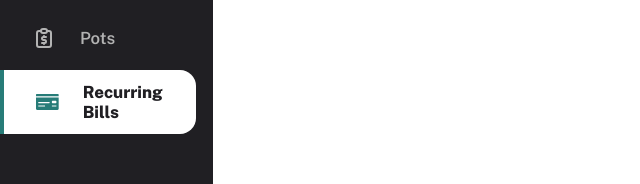
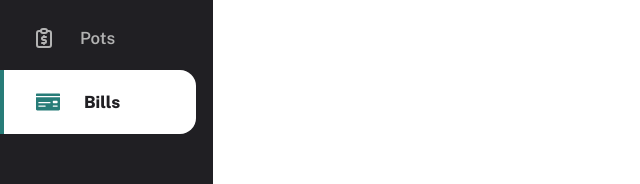
Before and after one commit to JurgenMik/FinanceApp, a React (Create React App) app: page /bills in a window 1280 px wide. Shown: the part 306-490 px from the top of the page, without its empty margins (0-640 px from the left). Built offline with nearby package versions, Linux system fonts and the light colour scheme.

Commit message:
FS-implemented-menu-links-as-components

```diff
--- a/src/components/MainMenu/MainMenu.scss
+++ b/src/components/MainMenu/MainMenu.scss
@@ -33,45 +33,7 @@
         width: 100%;
         height: 75%;
 
-        .navigation {
-            width: 75%;
-            height: 4rem;
-            display: flex;
-            justify-content: flex-start;
-            align-items: center;
-            padding-left: 2rem;
-            text-decoration: none;
-            color: $LightGrey;
 
-            p {
-                margin-left: 1.5rem;
-            }
-
-            #icon {
-                font-size: 1.5rem;
-            }
-
-            &.active {
-                background-color: $White;
-                color: $DarkGrey;
-                border-top-right-radius: 1rem;
-                border-bottom-right-radius: 1rem;
-                border-left: 0.25rem solid $Green;
-                font-weight: 800;
-
-                #icon {
-                    color: $Green;
-                }
-
-                &:hover {
-                    color: $DarkGrey;
-                }
-            }
-
-            &:hover {
-                color: $White;
-            }
-        }
     }
 
     .sub-container-minMenu {
--- a/src/components/MainMenu/MainMenu.tsx
+++ b/src/components/MainMenu/MainMenu.tsx
@@ -1,6 +1,6 @@
 import React from 'react';
-import { Link } from 'react-router-dom';
 import './MainMenu.scss';
+import MenuLink from '../MenuLink/MenuLink';
 import {
   Logo,
   LogoSmall,
@@ -29,36 +29,41 @@ function MainMenu({handleMinimizeMenu, isExpanded, location}: Menu) {
         />
       </div>
       <div className="sub-container-navPages">
-        <Link to="/" className={location === '/' ? 'navigation active' : 'navigation'}>
-          <BiSolidHome
-            id="icon"
-          />
-          {isExpanded ? <p>Overview</p> : ''}
-        </Link>
-        <Link to="/transactions" className={location === '/transactions' ?' navigation active' : 'navigation'}>
-          <TbArrowsUpDown
-            id="icon"
-          />
-          {isExpanded ? <p>Transactions</p> : ''}
-        </Link>
-        <Link to="/budgets" className={location === '/budgets' ? 'navigation active' : 'navigation'}>
-          <FaChartPie
-            id="icon"
-          />
-          {isExpanded ? <p>Budgets</p> : ''}
-        </Link>
-        <Link to="/pots" className={location === '/pots' ? 'navigation active' : 'navigation'}>
-          <TbReportMoney
-            id="icon"
-          />
-          {isExpanded ? <p>Pots</p> : ''}
-        </Link>
-        <Link to="/bills" className={location === '/bills' ? 'navigation active' : 'navigation'}>
-          <FaMoneyCheck
-            id="icon"
-          />
-          {isExpanded ? <p>Recurring Bills</p> : ''}
-        </Link>
+        <MenuLink
+          path={'/'}
+          isExpanded={isExpanded}
+          page={'Overview'}
+          Icon={BiSolidHome}
+          location={location}
+        />
+        <MenuLink
+          path={'/transactions'}
+          isExpanded={isExpanded}
+          page={'Transactions'}
+          Icon={TbArrowsUpDown}
+          location={location}
+        />
+        <MenuLink
+          path={'/budgets'}
+          isExpanded={isExpanded}
+          page={'Budgets'}
+          Icon={FaChartPie}
+          location={location}
+        />
+        <MenuLink
+          path={'/pots'}
+          isExpanded={isExpanded}
+          page={'Pots'}
+          Icon={TbReportMoney}
+          location={location}
+        />
+        <MenuLink
+          path={'/bills'}
+          isExpanded={isExpanded}
+          page={'Bills'}
+          Icon={FaMoneyCheck}
+          location={location}
+        />
       </div>
       <div className="sub-container-minMenu">
         {isExpanded ?
--- /dev/null
+++ b/src/components/MenuLink/MenuLink.scss
@@ -0,0 +1,41 @@
+@import '../../variables/variables.scss';
+
+.navigation {
+    width: 75%;
+    height: 4rem;
+    display: flex;
+    justify-content: flex-start;
+    align-items: center;
+    padding-left: 2rem;
+    text-decoration: none;
+    color: $LightGrey;
+
+    p {
+        margin-left: 1.5rem;
+    }
+
+    #icon {
+        font-size: 1.5rem;
+    }
+
+    &.active {
+        background-color: $White;
+        color: $DarkGrey;
+        border-top-right-radius: 1rem;
+        border-bottom-right-radius: 1rem;
+        border-left: 0.25rem solid $Green;
+        font-weight: 800;
+
+        #icon {
+            color: $Green;
+        }
+
+        &:hover {
+            color: $DarkGrey;
+        }
+    }
+
+    &:hover {
+        color: $White;
+    }
+}
--- /dev/null
+++ b/src/components/MenuLink/MenuLink.tsx
@@ -0,0 +1,24 @@
+import React from 'react';
+import './MenuLink.scss';
+import { Link } from 'react-router-dom';
+
+interface Links {
+  isExpanded: boolean,
+  path: string,
+  page: string,
+  location: string,
+  Icon: React.ElementType
+}
+
+function MenuLink({path, isExpanded, page, Icon, location}: Links) {
+  return (
+    <Link to={path} className={location === path ? 'navigation active' : 'navigation'}>
+      <Icon
+        id="icon"
+       />
+      {isExpanded ? <p>{page}</p> : ''}
+    </Link>
+  )
+}
+
+export default MenuLink;
```
